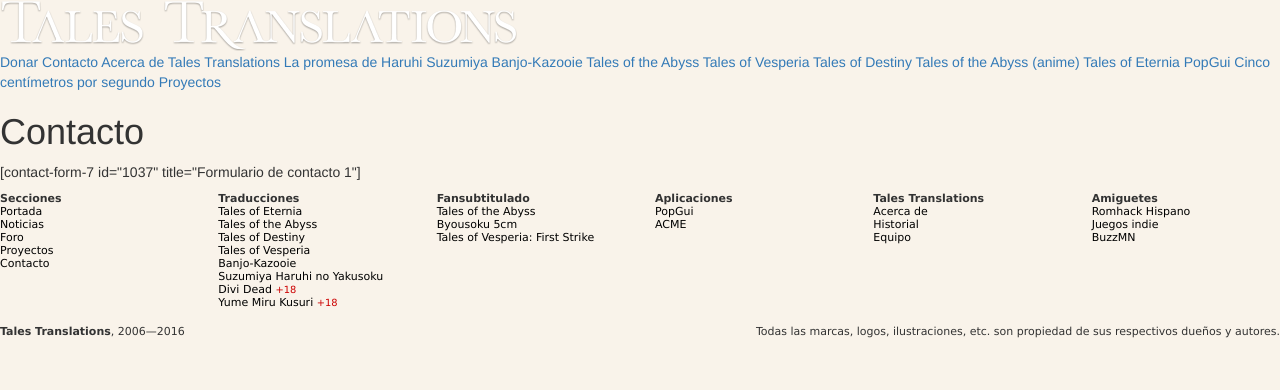
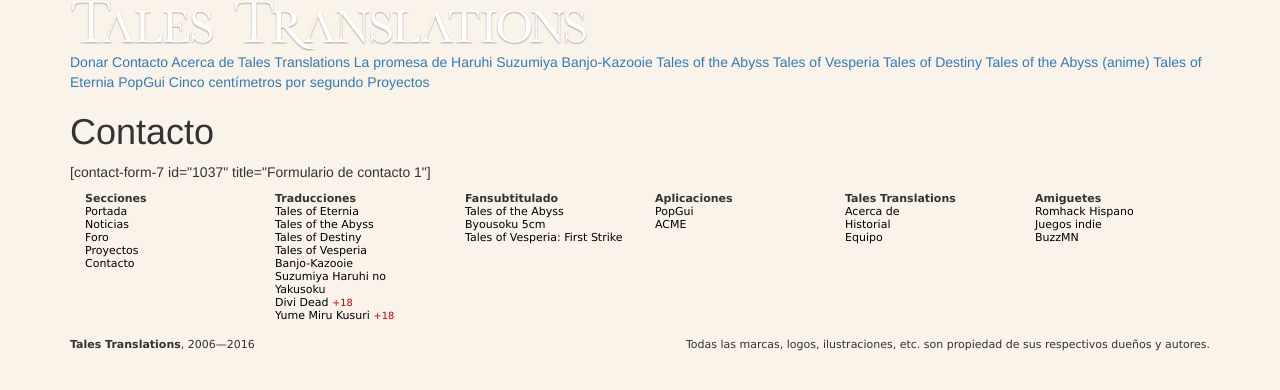
Before and after one commit to talestra/blog.tales-tra.com, a Jekyll site: the page built from contacto/index.html, in a window 1280 px wide. Shown: the top 390 px of the page. Built offline with Jekyll 4.4.1, drawn with Linux system fonts in a browser that asks for light colours.

Commit message:
Small layout fixes

```diff
--- a/_includes/footer.html
+++ b/_includes/footer.html
@@ -1,4 +1,5 @@
 <footer class="site-footer">
+    <div class="container-fluid">
 
         <div class="row">
             <div class="col-md-2 col-xs-6">
@@ -57,7 +58,7 @@
             </div>
         </div>
 
-    <div style="position:relative;">
+        <div class="row" style="position: relative;">
             <div style="position:absolute;left:0;top:0;">
                 <strong>Tales Translations</strong>, 2006—{{ site.time | date: '%Y' }}
             </div>
@@ -65,4 +66,5 @@
                 Todas las marcas, logos, ilustraciones, etc. son propiedad de sus respectivos dueños y autores.
             </div>
         </div>
+    </div>
 </footer>
--- a/_includes/head.html
+++ b/_includes/head.html
@@ -6,6 +6,9 @@
   <title>{% if page.title %}{{ page.title }}{% else %}{{ site.title }}{% endif %}</title>
   <meta name="description" content="{% if page.excerpt %}{{ page.excerpt | strip_html | strip_newlines | truncate: 160 }}{% else %}{{ site.description }}{% endif %}">
 
+  <meta name="viewport" content="width=device-width, initial-scale=1">
+  <meta name="viewport" content="width=device-width, initial-scale=1, maximum-scale=1, user-scalable=no">
+
   <link rel="stylesheet" href="{{ "/bootstrap/css/bootstrap.min.css" | prepend: site.baseurl }}">
   <link rel="stylesheet" href="{{ "/css/main.css" | prepend: site.baseurl }}">
   <link rel="canonical" href="{{ page.url | replace:'index.html','' | prepend: site.baseurl | prepend: site.url }}">
--- a/_layouts/default.html
+++ b/_layouts/default.html
@@ -1,20 +1,17 @@
 <!DOCTYPE html>
 <html lang="es">
 
-  {% include head.html %}
+{% include head.html %}
 
-  <body>
+<body>
 
+<div class="container">
     {% include header.html %}
+    {{ content }}
+    {% include footer.html %}
+</div>
 
-    <div class="page-content">
-      <div class="wrapper">
-        {{ content }}
-      </div>
-    </div>
 
-    {% include footer.html %}
-
-  </body>
+</body>
 
 </html>
--- a/index.html
+++ b/index.html
@@ -7,7 +7,9 @@ layout: default
     <div class="row">
         <div class="col-md-12" style="background:url('/img/bgfeatured.jpg'); ">
             <div style="position:relative;">
-                <img src="/img/featured/tov001.jpg" style="width:100%;height:auto;" />
+                <a href="/proyectos/tales-of-vesperia">
+                    <img src="/img/featured/tov001.jpg" style="width:100%;height:auto;" />
+                </a>
                 <div style="width:100%;padding: 20px;position:absolute;bottom:0;background: url('/img/70-blanco.png');">
                     <div class="row" style=" font: bold 11px Arial, sans-serif;">
                         <div class="col-md-6" style="text-transform:uppercase;padding:6px 0;">
```
Lines whose indentation alone changed are shown as unchanged.
